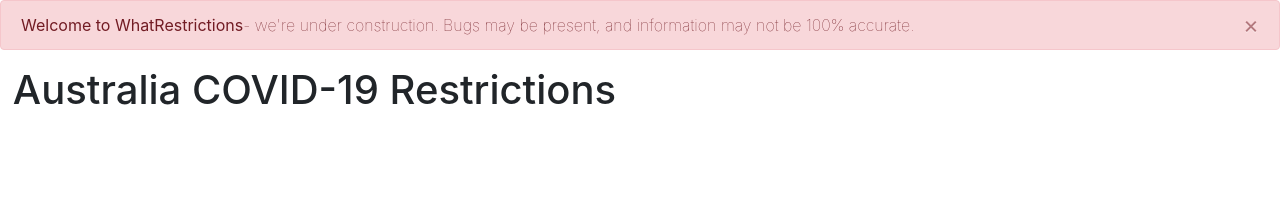
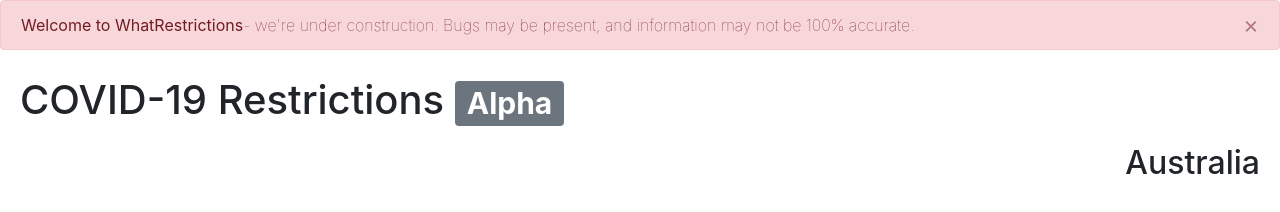
Before and after one commit to MiddsAU/whatrestrictions, a plain HTML site: page main.html in a window 1280 px wide. Drawn offline with nearby package versions, Linux system fonts and the light colour scheme.

Commit message:
design mess around

```diff
--- a/main.html
+++ b/main.html
@@ -15,9 +15,9 @@
         </button>
     </div>
     <div>
-        <h1 id="maintitle">Australia COVID-19 Restrictions</h1>
+        <h1 id="maintitle">COVID-19 Restrictions <span class="badge badge-secondary">Alpha</span></h1>
+        <h2 id="countryname">Australia</h2>
     </div>
-
 
 <!---JavaScript Libraries-->
 <script src="https://code.jquery.com/jquery-3.5.1.slim.min.js" integrity="sha384-DfXdz2htPH0lsSSs5nCTpuj/zy4C+OGpamoFVy38MVBnE+IbbVYUew+OrCXaRkfj" crossorigin="anonymous"></script>
--- a/styles.css
+++ b/styles.css
@@ -8,6 +8,15 @@
 
 
 #maintitle {
+    text-align: left;
     position: relative;
-    left: 1%;
+    padding-left: 20px;
+    padding-top: 10px;
 }
+
+#countryname {
+    text-align: right;
+    position: relative;
+    padding-right: 20px;
+    padding-top: 10px;
+}
```
